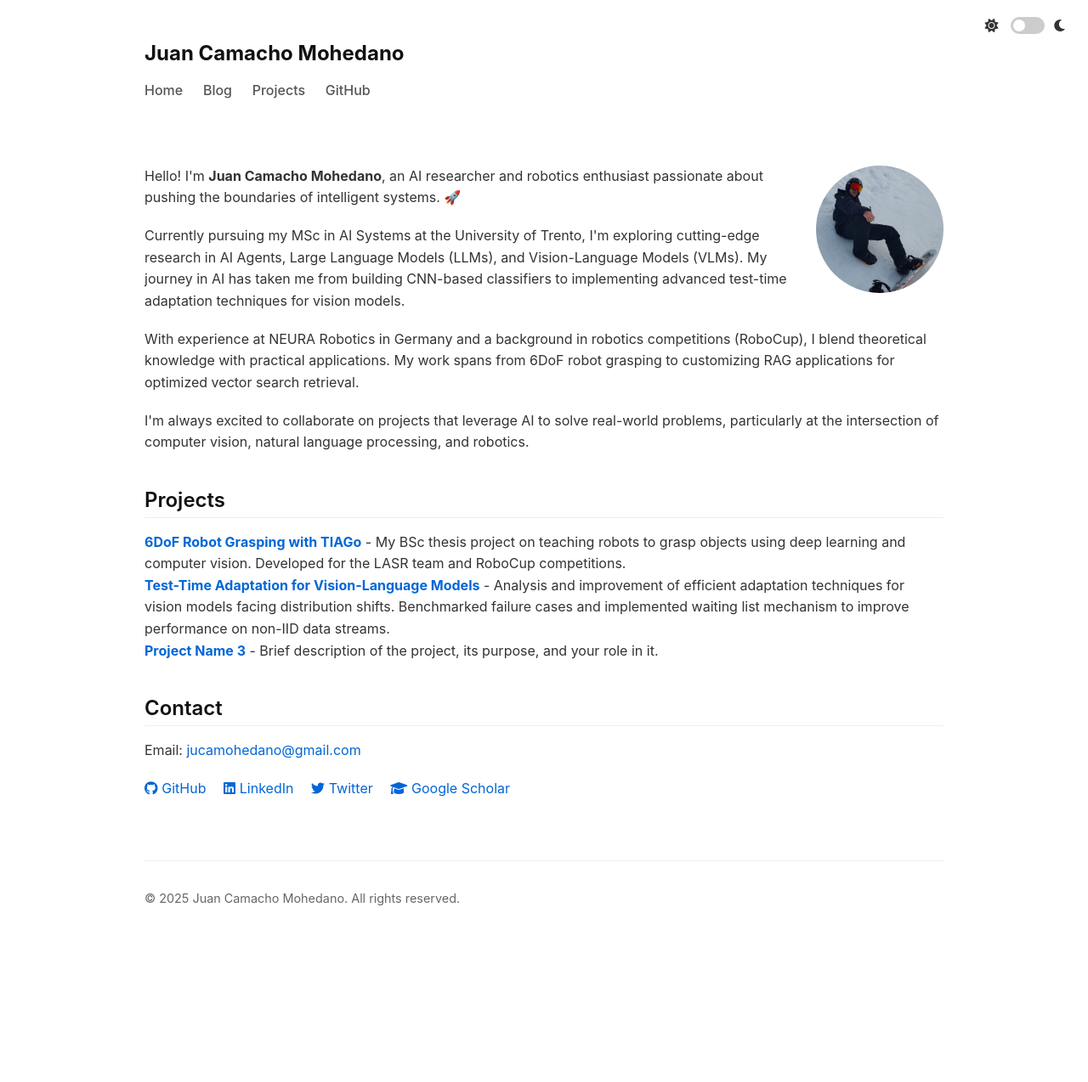
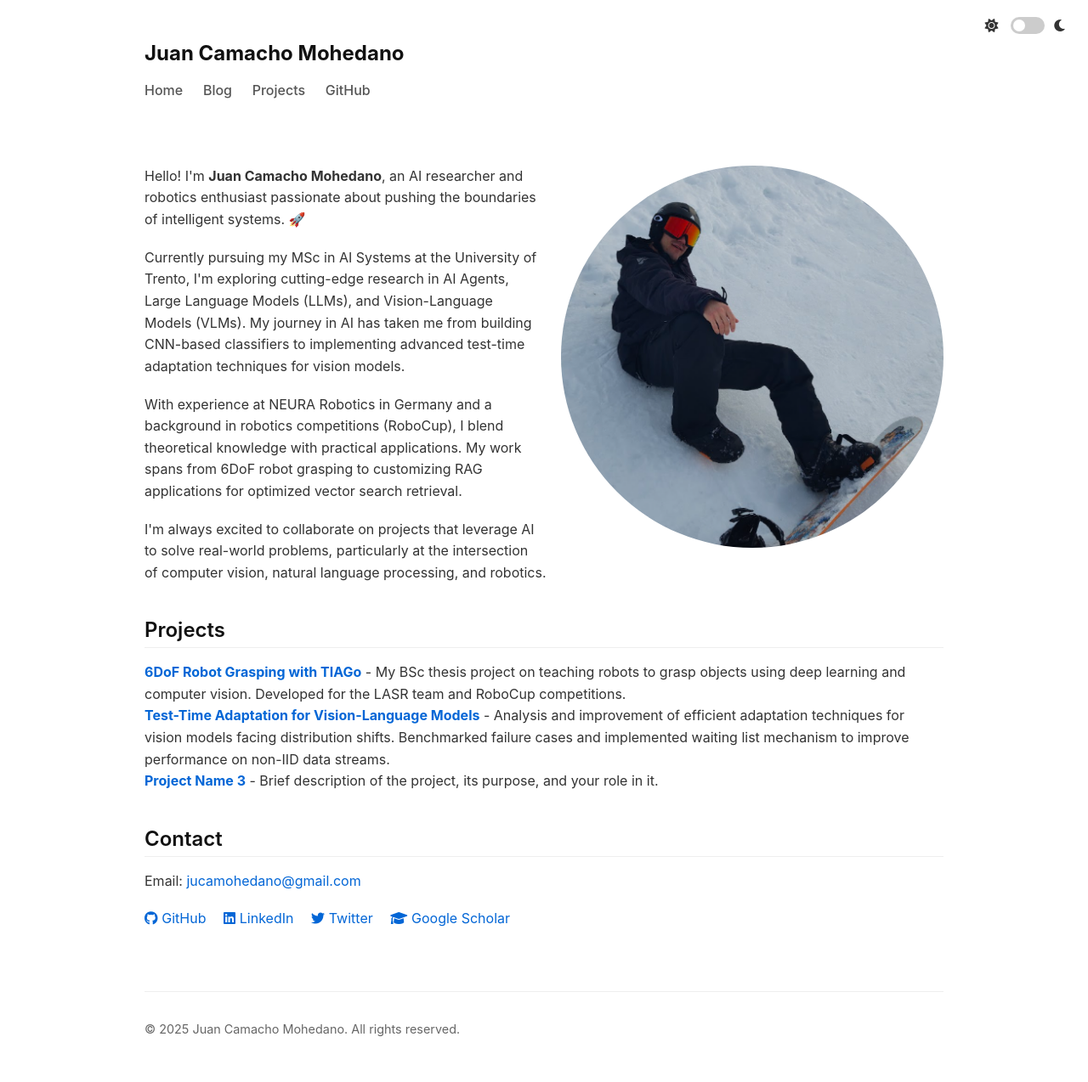
Before and after one commit to jucamohedano/jucamohedano.github.io, a Jekyll site: the page built from index.md, in a window 1280 px wide. Shown: the whole page at 85% size. Built offline with Jekyll 4.4.1, drawn with Linux system fonts in a browser that asks for light colours; before the commit the page ends 1121 px from its top, so only the background shows below that.

Commit message:
increase profile pic size

```diff
--- a/index.md
+++ b/index.md
@@ -3,7 +3,7 @@ layout: default
 ---
 
 <section class="bio">
-    <img src="assets/images/profile_pic.png" alt="{{ site.title }}">
+    <img src="assets/images/profile_pic.png" alt="{{ site.title }}" style="width: 450px; height: 450px;">
     <p>
         Hello! I'm <strong>Juan Camacho Mohedano</strong>, an AI researcher and robotics enthusiast passionate about pushing the boundaries of intelligent systems. 🚀
     </p>
```
